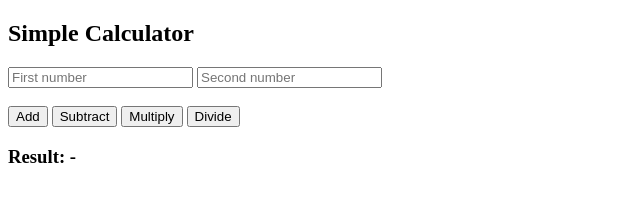
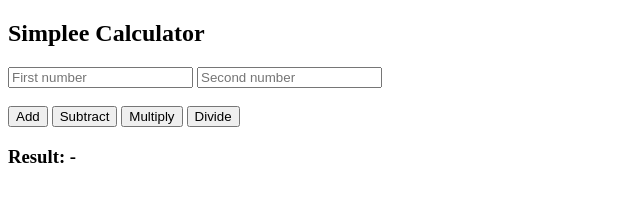
Before and after one commit to SMaityCodes/WebFrontHome, a plain HTML site: page Frontend/docs/index.html in a window 1280 px wide. Shown: the full height of the page, 0-640 px from the left. Drawn offline with Linux system fonts and the light colour scheme.

Commit message:
Update index.html

```diff
--- a/Frontend/docs/index.html
+++ b/Frontend/docs/index.html
@@ -4,7 +4,7 @@
   <title>Calculator</title>
 </head>
 <body>
-  <h2>Simple Calculator</h2>
+  <h2>Simplee Calculator</h2>
   <input type="number" id="num1" placeholder="First number" />
   <input type="number" id="num2" placeholder="Second number" />
   <br><br>
```
